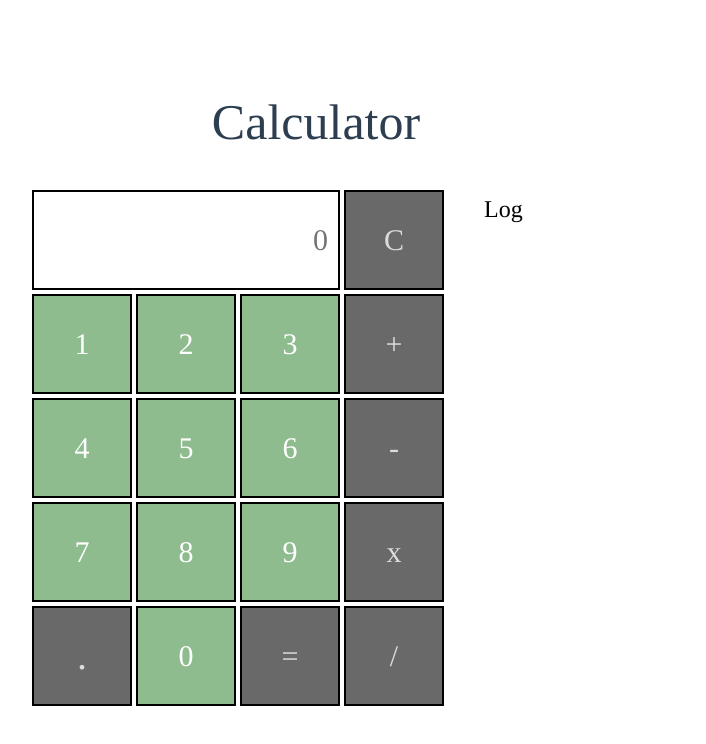
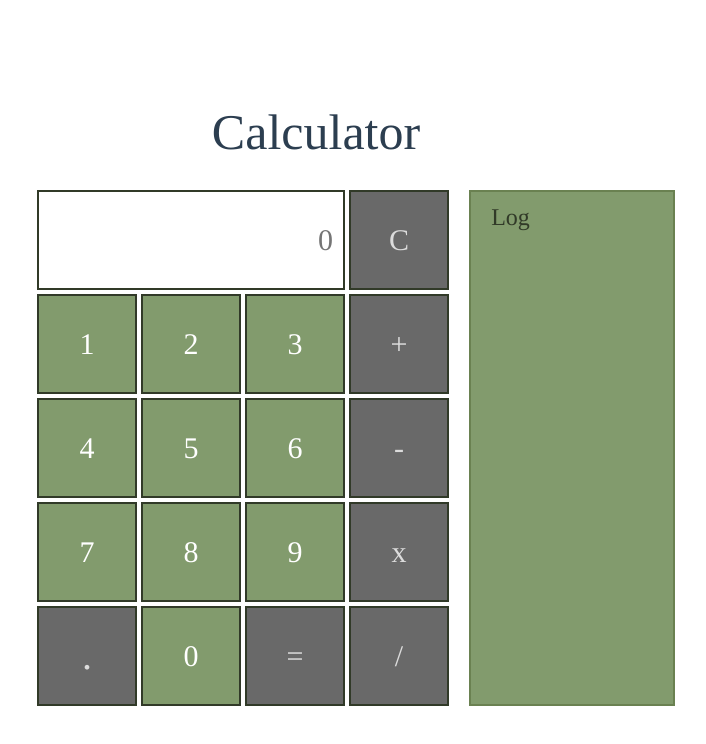
Before and after one commit to egjestad/calculator, a Vue app: page / in a window 1280 px wide. Shown: the top 744 px of the page, without its empty margins (284-990 px from the left). Built offline with nearby package versions, Linux system fonts and the light colour scheme.

Commit message:
log container

```diff
--- a/src/App.vue
+++ b/src/App.vue
@@ -1,5 +1,5 @@
 <script setup>
-import Log from '@/views/Log.vue'
+import Log from '@/views/LogComponent.vue'
 </script>
 
 <template>
@@ -10,12 +10,10 @@ import Log from '@/views/Log.vue'
       Calculator
     </div>
   </header>
-    <div id="calculator">
+
       <CalculatorView />
-    </div>
-    <div id="log">
-      <Log />
-    </div>
+
+
 
 
 </template>
--- a/src/assets/calculator.css
+++ b/src/assets/calculator.css
@@ -1,15 +1,12 @@
 #calculator {
     grid-area: calculatorView;
-    display: grid;
-    grid-template-areas:
-            "calculator output";
-    grid-template-columns: auto auto;
 
+    height: 100%;
 }
 
 
 #calculatorContainer {
-    grid-area: calculator;
+
     display: grid;
     justify-content: center;
     gap: 4px;
@@ -23,18 +20,19 @@
     grid-template-columns: 100px 100px 100px 100px;
     grid-template-rows: 100px 100px 100px 100px 100px;
     align-content: center;
-    margin: 10px;
 
-
+    max-height: 600px;
+    max-width: 600px;
+    height: 100%;
 
 }
 
 button {
     display: flex;
-    border: black 2px solid;
+    border: #313a28 2px solid;
     padding: 20px;
     justify-content: center;
-    Background-color: darkseagreen;
+    Background-color: #829B6DFF;
     align-items: center;
     font-size: 200%;
     font-family: Copperplate, times, serif;
@@ -47,11 +45,12 @@ button {
 
 #input {
     grid-area: input;
-    border: black 2px solid;
+    border: #313a28 2px solid;
     text-align: right;
     font-size: 200%;
     font-family: Copperplate, times, serif;
     padding: 10px;
+    color: #313a28;
 }
 
 .option{
--- a/src/assets/main.css
+++ b/src/assets/main.css
@@ -13,7 +13,7 @@
   grid-template-areas: "header header"
                         "calculatorView log";
     grid-template-columns: 2fr 1fr;
-  grid-template-rows: auto auto;
+  grid-template-rows: auto 1fr;
   gap: 20px;
 }
 
--- a/src/calculatorScript.js
+++ b/src/calculatorScript.js
@@ -0,0 +1,5 @@
+
+
+function displayValue(value){
+    document.getElementById("display").value += value;
+}
--- a/src/views/CalculatorView.vue
+++ b/src/views/CalculatorView.vue
@@ -1,15 +1,7 @@
-
-
 <template>
   <div id="calculator">
     <div id="calculatorContainer">
-
-      <input id="input"
-             type="text"
-              v-model="displayValue"
-              placeholder="0"
-              readonly
-      >
+      <input id="input" type="text" v-model="displayValue" placeholder="0" readonly />
 
       <button class="option" id="clear" @click="handleClear()">C</button>
       <button class="number" id="1" @click="handleNumberClick('1')">1</button>
@@ -28,69 +20,87 @@
       <button class="number" id="0" @click="handleNumberClick('0')">0</button>
       <button class="option" id="equals" @click="handleClick('=')">=</button>
       <button class="option" id="divide" @click="handleOperatorClick('/')">/</button>
-
     </div>
-
-
-
+  </div>
+  <div id="log">
+    <LogComponent :log="Log" />
   </div>
 </template>
 
 <script>
+import LogComponent from '@/views/LogComponent.vue'
+
 export default {
-  name: "CalculatorView",
+  name: 'CalculatorView',
+  components: { LogComponent },
   data() {
     return {
-    result: "",
-    displayValue: "",
+      displayValue: '',
       calculated: false,
-  };
+      log: [],
+    }
+  },
+  provide() {
+    return {
+      log: this.log,
+    }
   },
   methods: {
     handleClick(value) {
       if (value === '=') {
-        this.calculated = true;
-        this.calculate();
+        this.calculated = true
+        this.calculate()
       } else {
-        this.displayValue += value;
+        this.displayValue += value
       }
     },
     handleNumberClick(value) {
       if (this.calculated) {
-        this.handleClear();
-        this.calculated = false;
+        this.handleClear()
+        this.calculated = false
       }
-      this.displayValue += value;
+      this.displayValue += value
     },
     handleOperatorClick(operator) {
-      if (this.displayValue === "") {
-        return;
+      if (this.displayValue === '') {
+        return
       }
       if (/[/+*-]$/.test(this.displayValue)) {
-        this.displayValue = this.displayValue.slice(0, -1);
+        this.displayValue = this.displayValue.slice(0, -1)
       }
-      this.calculated = false;
-      this.displayValue += operator;
+      this.calculated = false
+      this.displayValue += operator
+    },
+    handleClear() {
+      this.displayValue = ''
+      this.calculated = false
+    },
+    calculate() {
+      try {
+        let result = this.displayValue
+
+        if (/\/0(\.0*)?$/.test(this.displayValue)) {
+          throw new Error('Cannot divide by zero');
+        }
+        result = eval(result.replace(/(^|[^0-9])0+(\d+)/g, '$1$2'))
 
 
-    },
-    handleClear() {
-      this.displayValue = "";
-      this.result = "";
-      this.calculated = false;
-    },
-    calculate() {
-
-      this.displayValue = eval(this.displayValue.replace(/(^|[^0-9])0+(\d+)/g, '$1$2'));
-      if (this.displayValue % 1 !== 0) {
-      this.displayValue = this.displayValue.toFixed(9).replace(/\.?0+$/, '');
-      }
-      this.calculated = true;
+        if (isNaN(result || !isFinite(result))) {
+          throw new Error('Invalid input')
         }
 
-
+        if (result % 1 !== 0) {
+          result = result.toFixed(9).replace(/\.?0+$/, '')
         }
 
+        this.log.push(`${this.displayValue} = ${result}`)
+        this.displayValue = result
+        this.calculated = true
+
+      } catch(error){
+        alert(error)
       }
-
+    },
+  },
+}
 </script>
--- a/src/views/Log.vue
+++ /dev/null
@@ -1,26 +0,0 @@
-<script setup>
-
-</script>
-
-<template>
-  <div id="logContainer">
-    <div id="logTitle">
-      <label>Log</label>
-    </div>
-    <div class="calculationLog">
-
-    </div>
-
-  </div>
-</template>
-
-<style scoped>
-#logTitle {
-  font-size: x-large;
-  font-weight: bold;
-  margin-bottom: 20px;
-  font-family: Copperplate, times, serif;
-  color : #000000;
-}
-
-</style>
--- /dev/null
+++ b/src/views/LogComponent.vue
@@ -0,0 +1,52 @@
+
+
+<template>
+  <div id="logContainer">
+    <div id="logTitle">
+      <label>Log</label>
+    </div>
+    <div class="calculationLog">
+      <div class="calculation" v-for="entry in log" :key="entry">{{ entry }}</div>
+    </div>
+
+  </div>
+</template>
+
+<script>
+export default {
+  name: 'CalculatorLog',
+  inject: ['log'],
+};
+</script>
+
+
+
+<style scoped>
+#logTitle {
+  font-size: x-large;
+  font-weight: bold;
+  font-family: Copperplate, times, serif;
+  color : #313a28;
+  margin: 3% 10%;
+}
+
+#logContainer {
+  display: flex;
+  height: 100%;
+  max-height: inherit;
+  margin: 0;
+flex-direction: column;
+overflow-y: auto;
+background-color: rgb(130, 155, 109);
+border: 2px solid rgba(88, 109, 60, 0.56);
+}
+
+.calculation {
+  color: #313a28;
+  font-family: Copperplate, times, serif;
+  display: flex;
+  justify-content: left;
+  margin: 0 10%;
+}
+
+</style>
```
Lines whose indentation alone changed are shown as unchanged.
